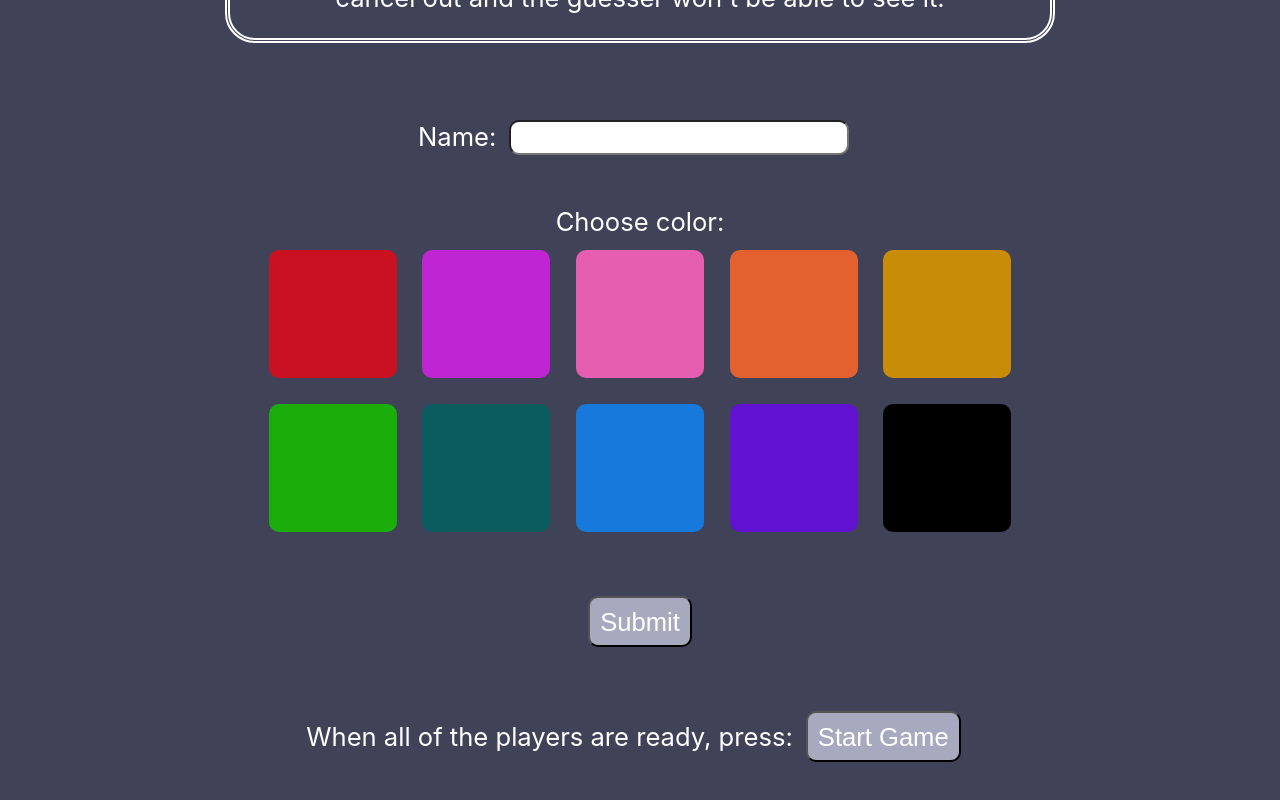
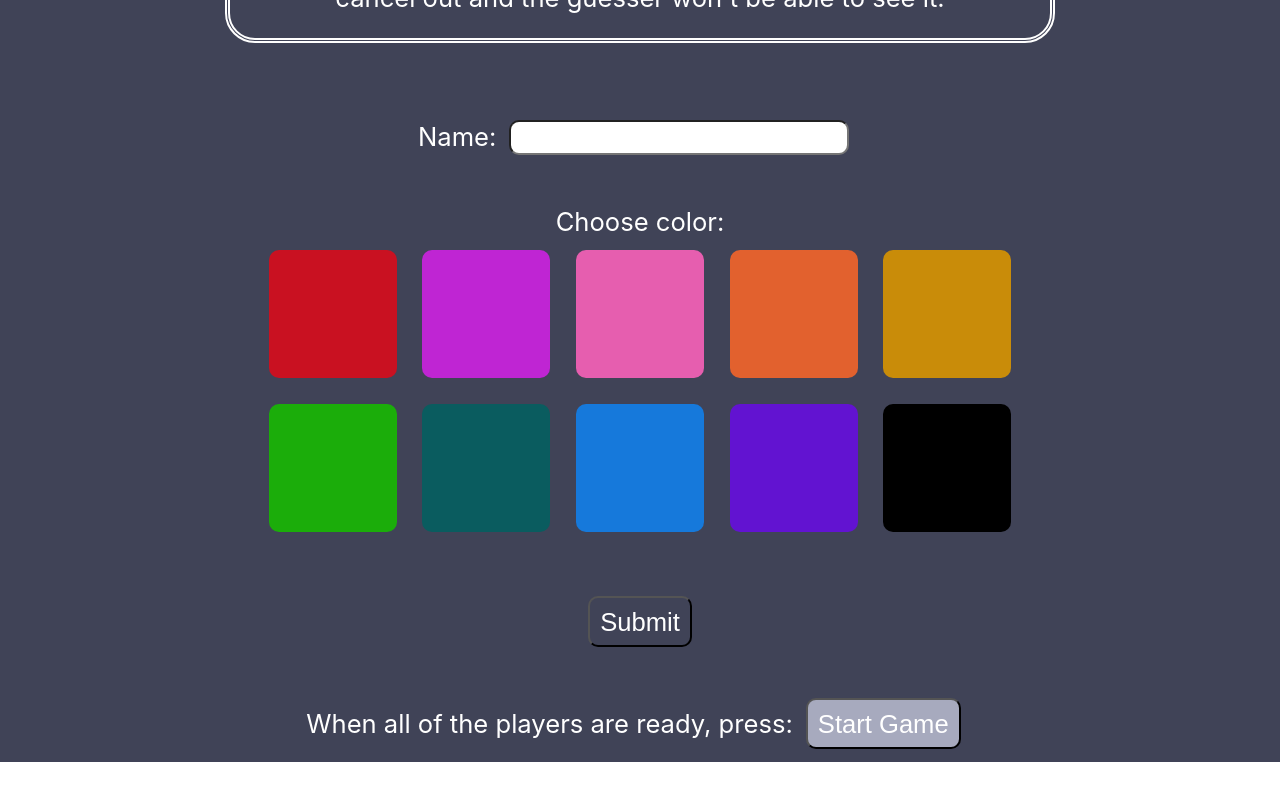
Before and after one commit to anjuju/one-word-ui, a React (Create React App) app: page /guessing in a window 1280 px wide. Shown: the part 330-1130 px from the top of the page. After the commit the page ends 1092 px from the top, so only its background shows below. Built offline with nearby package versions, Linux system fonts and the light colour scheme; no server answers.

Commit message:
added join game

```diff
--- a/src/App/App.js
+++ b/src/App/App.js
@@ -3,8 +3,8 @@ import './App.scss';
 // import { BrowserRouter, Route, Switch, Redirect } from "react-router-dom";
 import SetUp from '../Components/SetUp';
 import Waiting from '../Components/Guess/Waiting';
-import ClueGiver from '../Components/Clues/ClueGiver';
-import CheckClues from '../Components/Clues/CheckClues';
+import GivingClues from '../Components/Clues/GivingClues';
+import CheckingClues from '../Components/Clues/CheckingClues';
 import Guessing from '../Components/Guess/Guessing';
 import NumberCorrect from '../Components/Cards/NumberCorrect';
 
@@ -19,18 +19,14 @@ class App extends React.Component {
     name: '',
     color: '',
     completeSetup: false,
+    gameStarted: false,
+    allCluesGiven: false,
+    readyToGuess: false,
     active: {
       status: false,
       activePlayer: 'angelica',
       activeColor: 'teal',
       activeWord: 'test'
-    },
-    allCluesGiven: false,
-    readyToGuess: false,
-    numberCorrect: {
-      correct: 0,
-      skip: 0,
-      wrong: 0,
     },
     clues: [
       { player_name: 'angelica', color: 'red', clue: 'testA'},
@@ -39,7 +35,12 @@ class App extends React.Component {
       { player_name: 'dylan', color: 'purple', clue: 'testD'},
       { player_name: 'elizabeth r', color: 'black', clue: 'testD'},
       { player_name: 'fran', color: 'yellow', clue: 'testF'},
-    ]
+    ],
+    numberCorrect: {
+      correct: 0,
+      skip: 0,
+      wrong: 0,
+    },
   }
 
   componentDidMount() {
@@ -65,10 +66,18 @@ class App extends React.Component {
           activeWord,
         },
         completeSetup: true,
+        gameStarted: true,
         allCluesGiven: false,
         readyToGuess: false,
       }));
     });
+
+    socket.on('gameStarted', () => {
+      this.setState({
+        gameStarted: true
+      });
+    })
+
     socket.on('sendingWord', data => {
       const { activeWord } = data;
       this.setState(prevState => ({
@@ -78,18 +87,23 @@ class App extends React.Component {
         }
       }));
     });
+
     socket.on('checkClues', data => {
       this.setState({
+        completeSetup: true,
         allCluesGiven: true,
         clues: data.clues
       });
     });
+
     socket.on('sendingClues', data => {
       this.setState({
-        clues: data.clues,
-        readyToGuess: true
+        completeSetup: true,
+        readyToGuess: true,
+        clues: data.clues
       });
     });
+
     socket.on('numberCorrect', data => {
       const { numberCorrect } = data;
       this.setState({
@@ -120,6 +134,10 @@ class App extends React.Component {
     socket.emit('startRound');
   }
 
+  handleJoinGame = () => {
+    socket.emit('joinGame');
+  }
+
   handleGetNewWord = () => {
     socket.emit('getNewWord');
   }
@@ -136,8 +154,8 @@ class App extends React.Component {
     socket.emit('finishCheckingClues');
   }
 
-  updateCorrect = (status) => {
-    socket.emit('updateCorrect', { status });
+  updateCorrect = (outcome) => {
+    socket.emit('updateCorrect', { outcome });
     this.handleStartRound();
   }
 
@@ -151,13 +169,13 @@ class App extends React.Component {
           </header>
           <main>
           {(!completeSetup ?
-            <SetUp socket={socket} onSubmitName={this.handleSubmitName} onStartGame={this.handleStartRound}/> :
+            <SetUp socket={socket} gameStarted={this.state.gameStarted} onJoinGame={this.handleJoinGame} onSubmitName={this.handleSubmitName} onStartGame={this.handleStartRound}/> :
             (!readyToGuess ?
               (active.status ?
                 <Waiting /> :
                 (!allCluesGiven ?
-                  <ClueGiver active={this.state.active} getNewWord={this.handleGetNewWord} onSubmit={this.onClueSubmit} onProceed={this.handleOntoClueChecking}/> :
-                  <CheckClues socket={socket} clues={this.state.clues} onRemove={this.removeClue} onFinish={this.onFinishChecking}/>
+                  <GivingClues active={this.state.active} getNewWord={this.handleGetNewWord} onSubmit={this.onClueSubmit} onProceed={this.handleOntoClueChecking}/> :
+                  <CheckingClues socket={socket} clues={this.state.clues} onRemove={this.removeClue} onFinish={this.onFinishChecking}/>
                 )
               ) :
               <Guessing clues={this.state.clues} onGuess={this.updateCorrect} />
--- a/src/App/App.scss
+++ b/src/App/App.scss
@@ -136,8 +136,9 @@ main {
 
 }
 
-.setup__start-game {
-  margin: 3vw;
+.setup__submit {
+  margin-bottom: 3vw;
+  background-color: $main-bg-color;
 }
 
 /* Waiting */
--- a/src/Components/Clues/CheckClues.js
+++ b/src/Components/Clues/CheckingClues.js
@@ -1,7 +1,7 @@
 import React from 'react';
 import WordCard from '../Cards/WordCard';
 
-class CheckClues extends React.Component {
+class CheckingClues extends React.Component {
   state = {
     clues: []
   }
@@ -46,4 +46,4 @@ class CheckClues extends React.Component {
   }
 }
 
-export default CheckClues;
+export default CheckingClues;
--- a/src/Components/Clues/ClueGiver.js
+++ b/src/Components/Clues/GivingClues.js
@@ -2,7 +2,7 @@ import React from 'react';
 import WordCard from '../Cards/WordCard';
 
 
-class ClueGiver extends React.Component {
+class GivingClues extends React.Component {
 
   state = {
     clue: '',
@@ -60,4 +60,4 @@ class ClueGiver extends React.Component {
   }
 }
 
-export default ClueGiver;
+export default GivingClues;
--- a/src/Components/SetUp.js
+++ b/src/Components/SetUp.js
@@ -9,16 +9,11 @@ const colors = ['red', 'hotPink', 'pink', 'orange', 'yellow', 'green', 'teal', '
 class SetUp extends React.Component {
   state = {
     name: '',
-    color: '',
-    removeColors: []
+    color: ''
   }
 
   componentDidMount() {
     this.props.socket.on('removeColors', data => {
-      let newRemoveColors = [...this.state.removeColors, data.color];
-      this.setState({
-        removeColors: newRemoveColors
-      });
       //console.log('removing color', data.color);
       this.onRemoveColor(data.color);
     });
@@ -42,7 +37,7 @@ class SetUp extends React.Component {
       document.getElementById(`choose-color-${color}`).disabled = true;
       document.getElementsByClassName(`setup__color setup__color--${color}`)[0].style.opacity = '0%';
     } else {
-      console.log(color + 'not found');
+      console.log(color + ' not found');
     }
   }
 
@@ -76,10 +71,13 @@ class SetUp extends React.Component {
           </div>
           <button className="setup__submit" onClick={()=>this.props.onSubmitName(this.state.name, this.state.color)}>Submit</button>
         </div>
-        <div className="setup__start-game">
+        {this.props.gameStarted ?
+        <button className="setup__start-game__button" onClick={this.props.onJoinGame}>Join Game</button> :
+        (<div className="setup__start-game">
           When all of the players are ready, press:
           <button className="setup__start-game__button" onClick={this.props.onStartGame}>Start Game</button>
-        </div>
+        </div>)
+        }
       </section>
     )
   }
```
